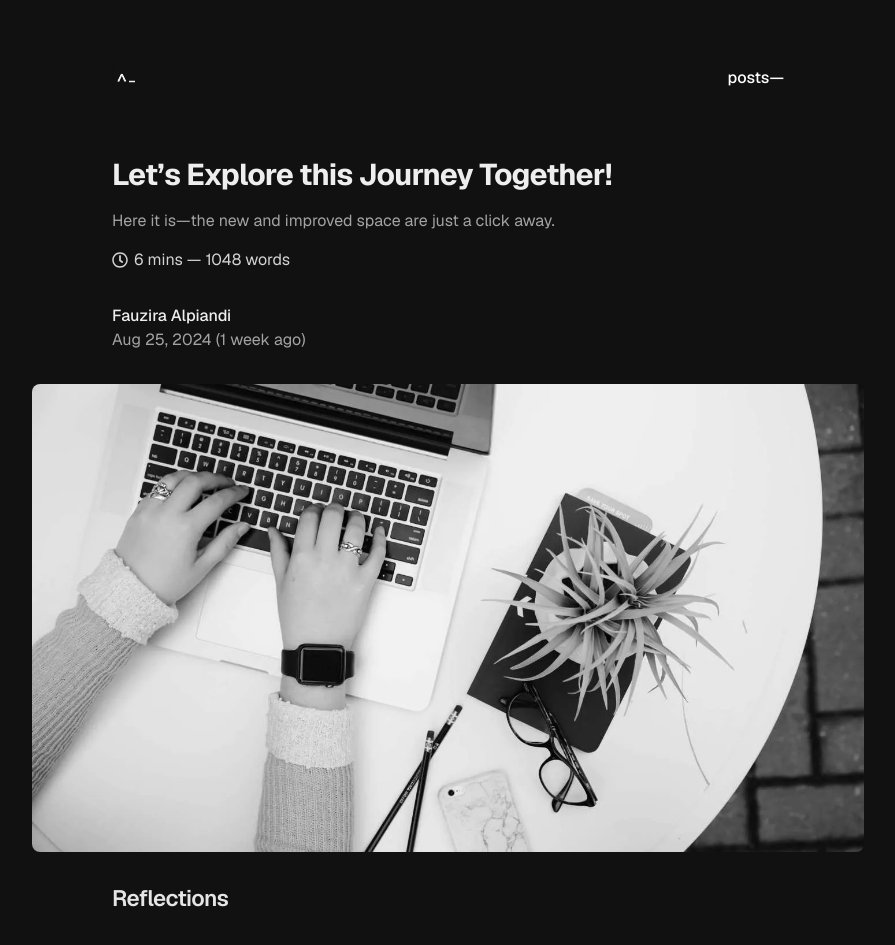
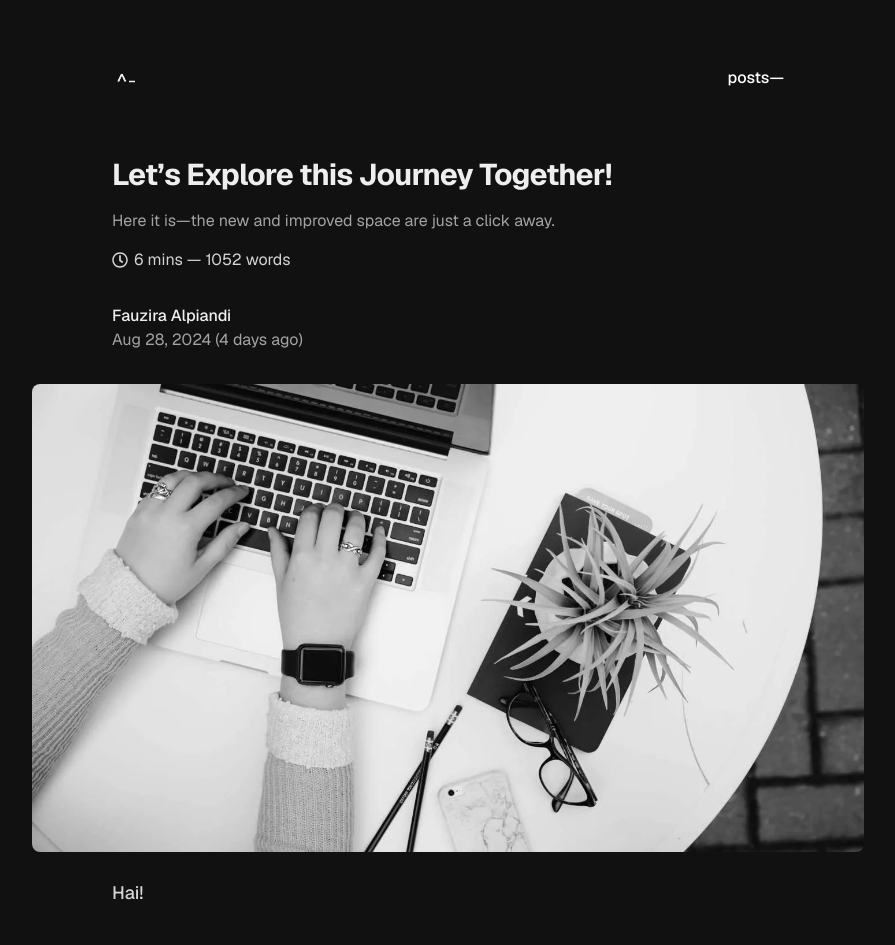
Before and after one commit to fauziralpiandi/zira.my.id, a Next.js app: page /posts/introduce in a window 1280 px wide. Shown: the top 945 px of the page, without its empty margins (192-1087 px from the left). Built offline with nearby package versions, Linux system fonts and the light colour scheme.

Commit message:
ISR testing

```diff
--- a/app/posts/[slug]/page.tsx
+++ b/app/posts/[slug]/page.tsx
@@ -59,6 +59,18 @@ export async function generateMetadata({
       images: [ogImage],
     },
   }
+}
+
+// This line is like giving your website a shot of espresso—
+// making sure it’s dynamic and ready to serve fresh content...
+export const revalidate = 60 // every 1 minute, no matter the situation.
+export const dynamicParams = true
+
+export async function generateStaticParams() {
+  let posts = await getPosts()
+  return posts.map((post) => ({
+    slug: post.slug,
+  }))
 }
 
 // The main event. This function handles displaying the post.
--- a/posted/introduce.md
+++ b/posted/introduce.md
@@ -2,10 +2,12 @@
 title: 'Let’s Explore this Journey Together!'
 summary: 'Here it is—the new and improved space are just a click away.'
 author: 'Fauzira Alpiandi'
-publishedAt: '2024-08-25T11:33:00+07:00'
+publishedAt: '2024-08-28T17:45:00+07:00'
 image: '/introduce/featured.webp'
 isFeatured: 'true'
 ---
+
+<p className="font-medium text-lg animate-bounce">Hai!</p>
 
 ## Reflections
 
```
